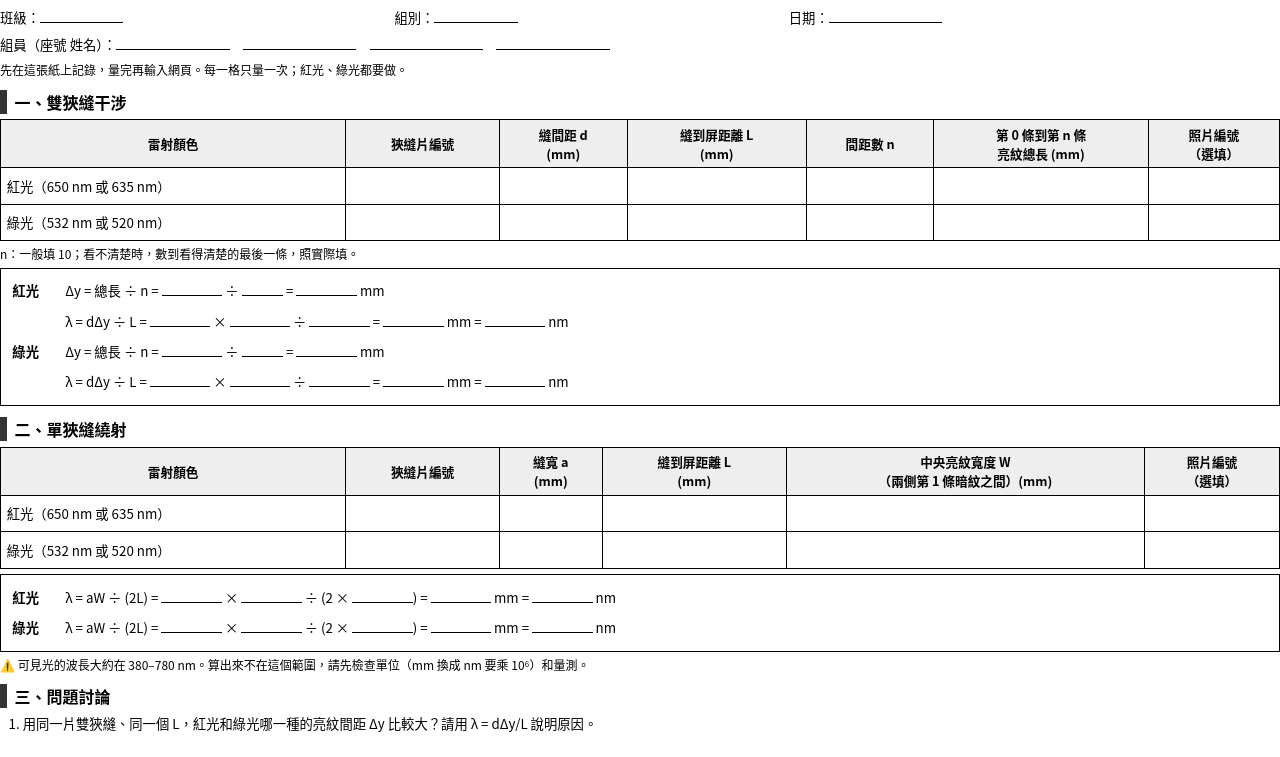
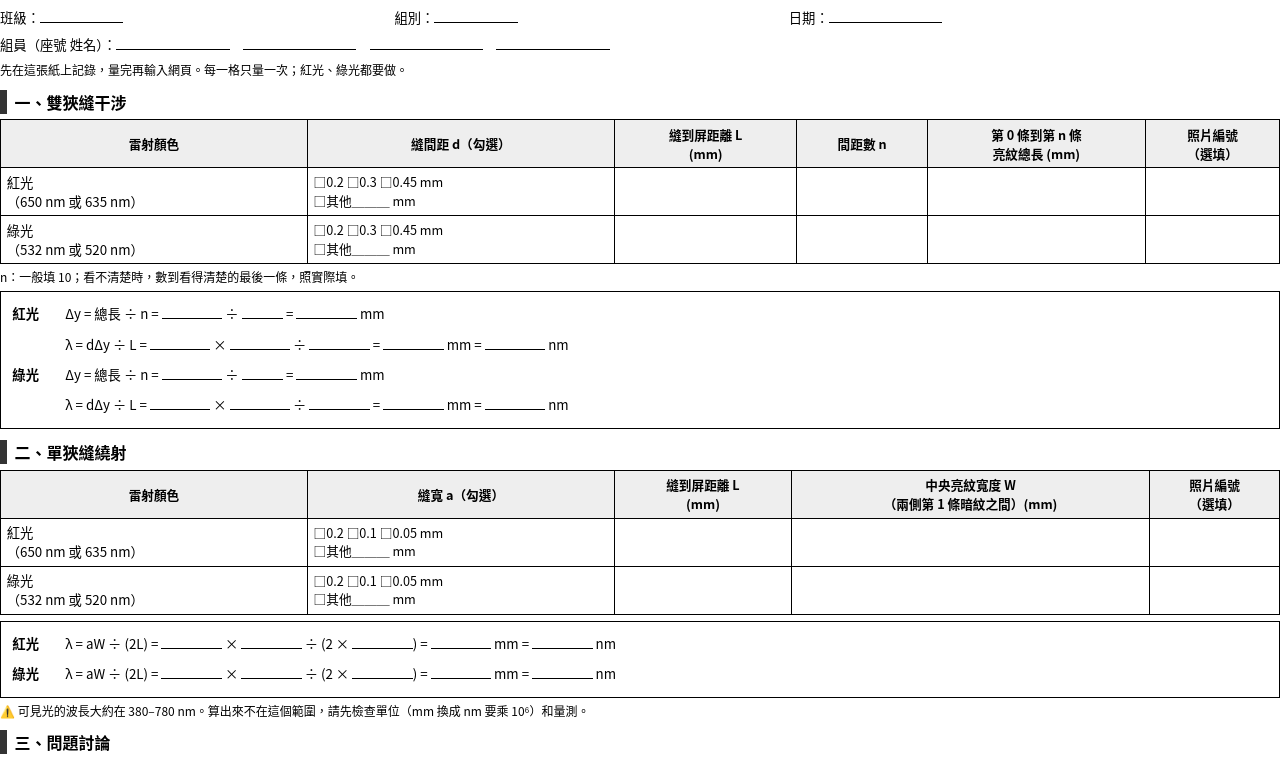
Before and after one commit to fengphy73/slit-lab-log, a plain HTML site: page print/分組紀錄表_A4.html in a window 1280 px wide. Shown: the part 34-791 px from the top of the page. Drawn offline with Linux system fonts and the light colour scheme.

Commit message:
紀錄表 d、a 改勾選，移除狹縫片編號

```diff
--- a/print/分組紀錄表_A4.html
+++ b/print/分組紀錄表_A4.html
@@ -6,6 +6,7 @@ h1{font-size:16pt;margin:0 0 2mm;text-align:center}
 h2{font-size:12pt;margin:3mm 0 1.5mm;border-left:2mm solid #333;padding-left:2mm}
 table{border-collapse:collapse;width:100%}
 td,th{border:0.3mm solid #000;padding:1.2mm 1.5mm;height:7mm;vertical-align:middle}
+.ck{font-size:9.5pt;line-height:5mm;white-space:nowrap}
 th{background:#eee;font-weight:700;font-size:9.5pt}
 .info td{border:none;height:7mm;padding:0}
 .u{display:inline-block;border-bottom:0.3mm solid #000;min-width:22mm}
@@ -16,7 +17,7 @@ th{background:#eee;font-weight:700;font-size:9.5pt}
 .note{font-size:9pt;margin:1mm 0 0}
 ol{margin:1mm 0 0;padding-left:6mm}
 li{margin-bottom:1mm}
-.ans{border-bottom:0.3mm solid #999;height:8.5mm}
+.ans{border-bottom:0.3mm solid #999;height:7mm}
 .c{text-align:center}
 </style></head><body>
 <h1>狹縫干涉繞射實驗　分組紀錄表</h1>
@@ -27,9 +28,9 @@ li{margin-bottom:1mm}
 
 <h2>一、雙狹縫干涉</h2>
 <table>
-<tr><th style="width:27%">雷射顏色</th><th style="width:12%">狹縫片編號</th><th>縫間距 d<br>(mm)</th><th>縫到屏距離 L<br>(mm)</th><th>間距數 n</th><th>第 0 條到第 n 條<br>亮紋總長 (mm)</th><th>照片編號<br>（選填）</th></tr>
-<tr><td>紅光（650 nm 或 635 nm）</td><td></td><td></td><td></td><td></td><td></td><td></td></tr>
-<tr><td>綠光（532 nm 或 520 nm）</td><td></td><td></td><td></td><td></td><td></td><td></td></tr>
+<tr><th style="width:24%">雷射顏色</th><th style="width:24%">縫間距 d（勾選）</th><th>縫到屏距離 L<br>(mm)</th><th>間距數 n</th><th>第 0 條到第 n 條<br>亮紋總長 (mm)</th><th>照片編號<br>（選填）</th></tr>
+<tr><td>紅光<br>（650 nm 或 635 nm）</td><td class="ck">□0.2 □0.3 □0.45 mm<br>□其他＿＿＿ mm</td><td></td><td></td><td></td><td></td></tr>
+<tr><td>綠光<br>（532 nm 或 520 nm）</td><td class="ck">□0.2 □0.3 □0.45 mm<br>□其他＿＿＿ mm</td><td></td><td></td><td></td><td></td></tr>
 </table>
 <p class="note">n：一般填 10；看不清楚時，數到看得清楚的最後一條，照實際填。</p>
 <div class="calc">
@@ -41,9 +42,9 @@ li{margin-bottom:1mm}
 
 <h2>二、單狹縫繞射</h2>
 <table>
-<tr><th style="width:27%">雷射顏色</th><th style="width:12%">狹縫片編號</th><th>縫寬 a<br>(mm)</th><th>縫到屏距離 L<br>(mm)</th><th style="width:28%">中央亮紋寬度 W<br>（兩側第 1 條暗紋之間）(mm)</th><th>照片編號<br>（選填）</th></tr>
-<tr><td>紅光（650 nm 或 635 nm）</td><td></td><td></td><td></td><td></td><td></td></tr>
-<tr><td>綠光（532 nm 或 520 nm）</td><td></td><td></td><td></td><td></td><td></td></tr>
+<tr><th style="width:24%">雷射顏色</th><th style="width:24%">縫寬 a（勾選）</th><th>縫到屏距離 L<br>(mm)</th><th style="width:28%">中央亮紋寬度 W<br>（兩側第 1 條暗紋之間）(mm)</th><th>照片編號<br>（選填）</th></tr>
+<tr><td>紅光<br>（650 nm 或 635 nm）</td><td class="ck">□0.2 □0.1 □0.05 mm<br>□其他＿＿＿ mm</td><td></td><td></td><td></td></tr>
+<tr><td>綠光<br>（532 nm 或 520 nm）</td><td class="ck">□0.2 □0.1 □0.05 mm<br>□其他＿＿＿ mm</td><td></td><td></td><td></td></tr>
 </table>
 <div class="calc">
 <div><b>紅光</b>λ = aW ÷ (2L) = <span class="b"></span> × <span class="b"></span> ÷ (2 × <span class="b"></span>) = <span class="b"></span> mm = <span class="b"></span> nm</div>
```
Also changed, not shown: 1 other file.
